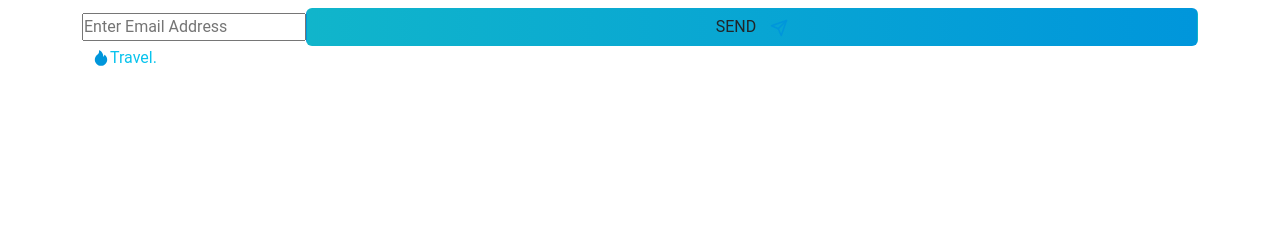
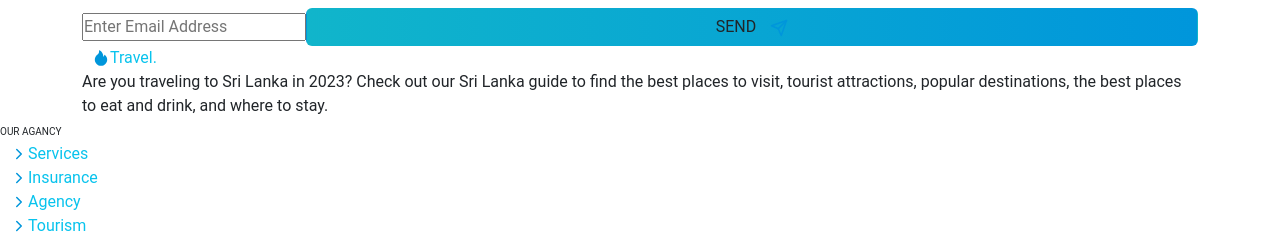
Before and after one commit to Kavindu95/Travel-Website, a React (Create React App) app: page / in a window 1280 px wide. Shown: the part 4293-4534 px from the top of the page. Before the commit the page ends 4363 px from the top, so only its background shows below. Built offline with nearby package versions, Linux system fonts and the light colour scheme.

Commit message:
footer changes

```diff
--- a/package.json
+++ b/package.json
@@ -6,6 +6,7 @@
     "@testing-library/jest-dom": "^5.16.5",
     "@testing-library/react": "^13.4.0",
     "@testing-library/user-event": "^13.5.0",
+    "aos": "^2.3.4",
     "bootstrap": "^5.3.0",
     "react": "^18.2.0",
     "react-bootstrap": "^2.7.4",
--- a/src/Components/Footer/Footer.jsx
+++ b/src/Components/Footer/Footer.jsx
@@ -3,6 +3,7 @@ import './footer.css'
 import video2 from '../../Assest/video2.mp4'
 import { FiSend } from 'react-icons/fi'
 import { AiFillFire } from 'react-icons/ai';
+import { FiChevronRight } from 'react-icons/fi';
 
 
 
@@ -28,14 +29,14 @@ const Footer = () => {
 
           </div>
           <div>
-          <div className='inputDiv flex'>
+            <div className='inputDiv flex'>
               <input type='text' placeholder='Enter Email Address' />
               <button className='btn flex' type='submit'>
                 SEND <FiSend className='icon' />
               </button>
 
             </div>
-            </div>
+          </div>
 
           <div className='footerCard flex'>
             <div className='footerIntro flex'>
@@ -44,12 +45,48 @@ const Footer = () => {
                   <AiFillFire className='icon' /> Travel.
                 </a>
               </div>
+              <div>
+
+              </div>
 
 
             </div>
 
           </div>
+          <div className="footageParagraph">
+              Are you traveling to Sri Lanka in 2023? Check out our Sri Lanka guide to find the best places to visit,
+              tourist attractions, popular destinations, the best places to eat and drink, and where to stay.
+              </div>
 
+        </div>
+        <div className="footerLinks gride">
+          <div className='linkGroup'>
+            <span className='groupTitle'>
+              OUR AGANCY
+
+            </span>
+            <li className='footerList flex'>
+              <FiChevronRight className='icon'/>
+              Services
+            </li>
+            <li className='footerList flex'>
+              <FiChevronRight className='icon'/>
+              Insurance
+            </li>
+            <li className='footerList flex'>
+              <FiChevronRight className='icon'/>
+              Agency
+            </li>
+            <li className='footerList flex'>
+              <FiChevronRight className='icon'/>
+              Tourism
+            </li>
+            <li className='footerList flex'>
+              <FiChevronRight className='icon'/>
+              Payment
+            </li>
+
+          </div>
         </div>
 
       </div>
--- a/src/Components/Home/Home.jsx
+++ b/src/Components/Home/Home.jsx
@@ -1,4 +1,4 @@
-import React from 'react'
+import React,{useEffect} from 'react'
 import './home.css'
 import video from '../../Assest/video.mp4'
 import{GrLocation} from 'react-icons/gr'
@@ -8,6 +8,9 @@ import{BsInstagram} from 'react-icons/bs'
 import{FaTripadvisor} from 'react-icons/fa'
 import{AiOutlineUnorderedList} from 'react-icons/ai'
 import{TbApps} from 'react-icons/tb'
+
+import Aos from 'aos'
+import 'aos/dist/aos.css'
 
 const Home = () => {
   return (
--- a/src/app.css
+++ b/src/app.css
@@ -582,6 +582,82 @@ span {
             }
         }
 
+        .footerCard{
+            position: relative;
+            padding: 1rem 1rem 4rem;
+            gap: 2rem;
+            border-radius: 1rem;
+            background: var(--bodyColor);
+            width: 100%;
+            justify-content: center;
+            flex-direction: column;
+            align-items: flex-start;
+            overflow: hidden;
+
+
+            .footerIntro{
+                flex-basis: 50%;
+                justify-content: center;
+                align-items: flex-start;
+                flex-direction: column;
+                row-gap: 5rem;
+            }
+
+            .logDiv{
+                .logo{
+                    color: var(--blackColor);
+                    font-weight: 600;
+
+                    .icon{
+                        font-size: 25px;
+                        color: var(--Primarycolor);
+                        margin-right: 10px;
+                    }
+                }
+
+            }
+            .footerParagraph{
+                font-size: 13px;
+                color: var(--textColor);
+            }
+                .footerLinks{
+                    flex-basis: 50%;
+                    width: 100%;
+                    gap: 1rem;
+                    grid-template-columns: repeat(2, 1fr);
+                    justify-content: space-between;
+
+                    .linkGroup{
+                        .groupTitle{
+                            display: block;
+                            font-size: 20px;
+                            font-weight: 600;
+                            color: var(--blackColor);
+                            margin-bottom: 5rem;
+                        }
+                        .footerList{
+                            font-size: 15px;
+                            color: var(--textColor);
+                            transition: .3s ease-in-out;
+
+                            .icon{
+                                font-size: 15px;
+                                color: var(--greyText);
+
+                            }
+                            &:hover{
+                                color: var(--Primarycolor);
+                                transform: translateX(7px);
+
+                                .icon{
+                                    color: var(--SecondaryColor);
+                                }
+                            }
+                        }
+                    }
+
+                }
+        }
     }
 
 }
```
Also changed, not shown: 1 other file (tests, documents, lock files or other folders).
